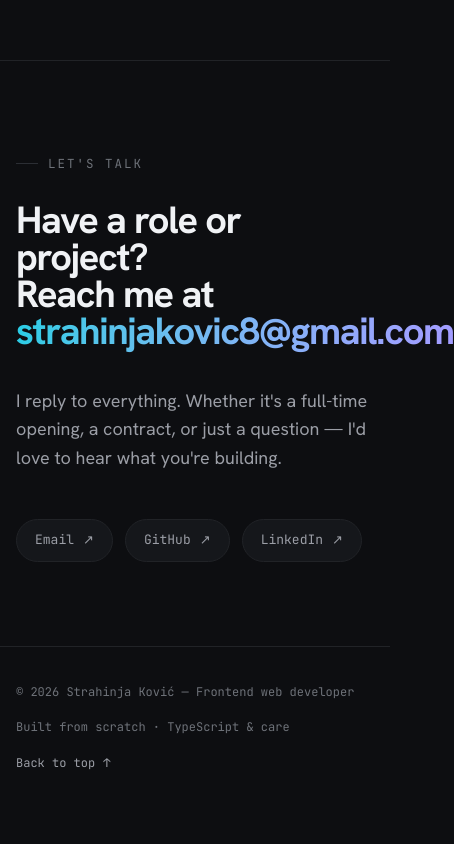
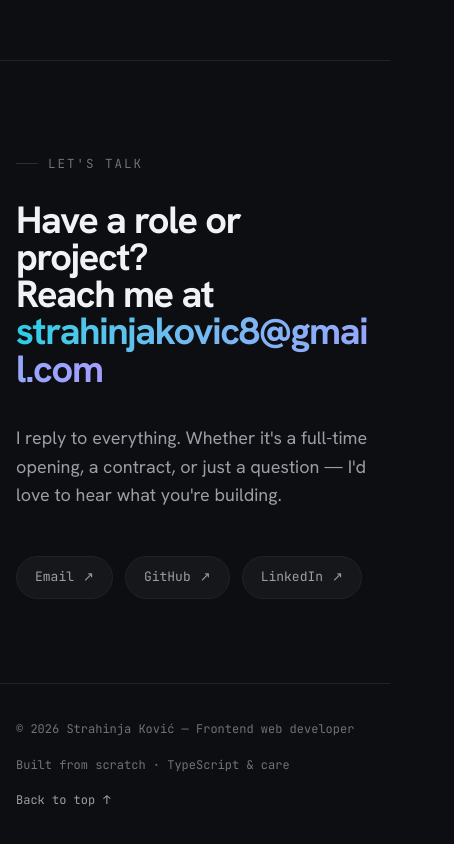
Before and after one commit to strahinja800/portfolio, a Next.js app: page / in a window 390 px wide. Shown: the part 1888-2732 px from the top of the page, 454 px wide, since content can reach past the window. Before the commit the page ends 2697 px from the top, so only its background shows below. Built offline with nearby package versions, Linux system fonts and the light colour scheme; no server answers.

Commit message:
fix(contact): adjust line breaks and class for email link
- Added a line break before the email address for better formatting
- Changed class from 'whitespace-nowrap' to 'break-all' for improved responsiveness

```diff
--- a/src/app/(app)/components/contact.tsx
+++ b/src/app/(app)/components/contact.tsx
@@ -20,10 +20,10 @@ export default function Contact() {
         >
           Have a role or project?
           <br />
-          Reach me at{' '}
+          Reach me at <br />
           <Link
             href='mailto:strahinjakovic8@gmail.com'
-            className="grad relative whitespace-nowrap after:content-[''] after:absolute after:left-0 after:bottom-1 after:w-full after:h-0.5 after:[background:var(--accent-grad)] after:origin-left after:scale-x-0 after:transition-transform after:duration-400 hover:after:scale-x-100"
+            className="grad relative break-all after:content-[''] after:absolute after:left-0 after:bottom-1 after:w-full after:h-0.5 after:[background:var(--accent-grad)] after:origin-left after:scale-x-0 after:transition-transform after:duration-400 hover:after:scale-x-100"
           >
             strahinjakovic8@gmail.com
           </Link>
```
